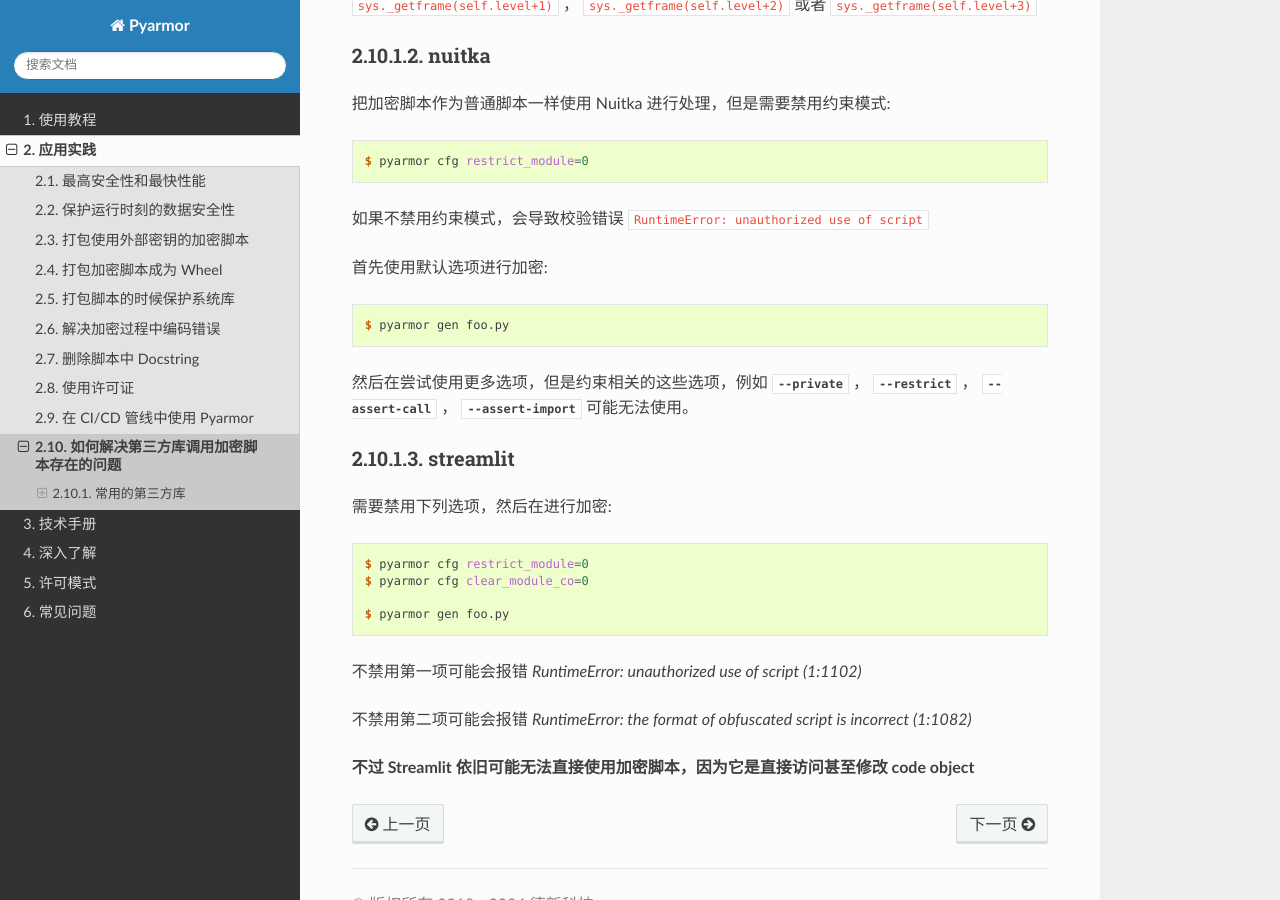
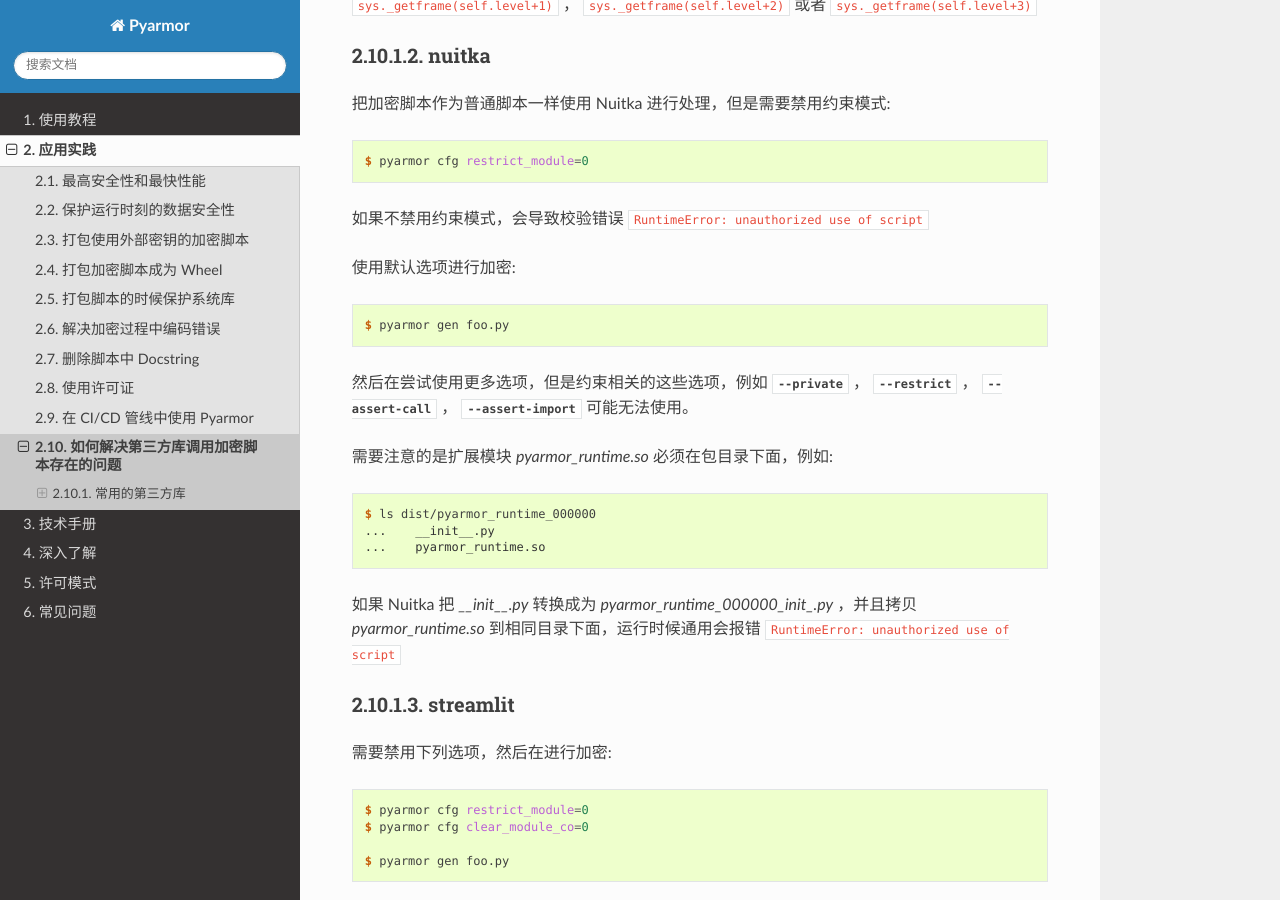
Before and after one commit to dashingsoft/pyarmor-docs-zh, a Sphinx documentation site: the page built from docs/how-to/third-party.rst, in a window 1280 px wide and 900 px high, scrolled down 3296 px. Built offline with Sphinx 7.4.7 and the Read the Docs theme 3.1.0, drawn with Linux system fonts in a browser that asks for light colours.

Commit message:
Add note for Nuitka

```diff
--- a/docs/how-to/third-party.rst
+++ b/docs/how-to/third-party.rst
@@ -153,11 +153,19 @@
 
 如果不禁用约束模式，会导致校验错误 ``RuntimeError: unauthorized use of script``
 
-首先使用默认选项进行加密::
+使用默认选项进行加密::
 
     $ pyarmor gen foo.py
 
 然后在尝试使用更多选项，但是约束相关的这些选项，例如 :option:`--private` ， :option:`--restrict` ， :option:`--assert-call` ， :option:`--assert-import` 可能无法使用。
+
+需要注意的是扩展模块 `pyarmor_runtime.so` 必须在包目录下面，例如::
+
+    $ ls dist/pyarmor_runtime_000000
+    ...    __init__.py
+    ...    pyarmor_runtime.so
+
+如果 Nuitka 把 `__init__.py` 转换成为 `pyarmor_runtime_000000_init_.py` ，并且拷贝 `pyarmor_runtime.so` 到相同目录下面，运行时候通用会报错 ``RuntimeError: unauthorized use of script``
 
 streamlit
 ---------
```
